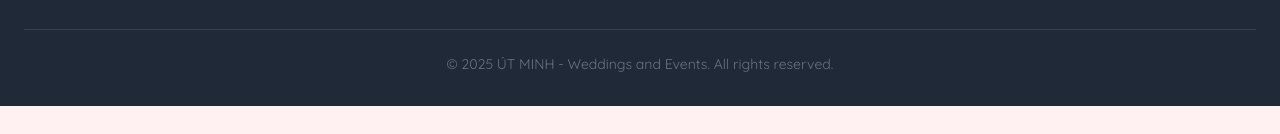
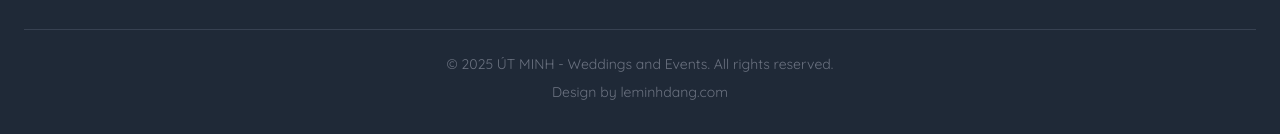
Before and after one commit to danglee97/demo-rapcupi, a plain HTML site: page index.html in a window 1280 px wide. Shown: the part 1425-1559 px from the top of the page. Before the commit the page ends 1531 px from the top, so only its background shows below. Drawn offline with nearby package versions, Linux system fonts and the light colour scheme; no server answers.

Commit message:
Update index.html

```diff
--- a/index.html
+++ b/index.html
@@ -129,6 +129,7 @@
             </div>
             <div class="mt-8 border-t border-gray-700 pt-6 text-center text-gray-500 text-sm">
                 <p>&copy; 2025 ÚT MINH - Weddings and Events. All rights reserved.</p>
+                <p class="mt-2">Design by <a href="http://leminhdang.com" target="_blank" rel="noopener noreferrer" class="hover:text-red-400 transition-colors">leminhdang.com</a></p>
             </div>
         </div>
     </footer>
```
